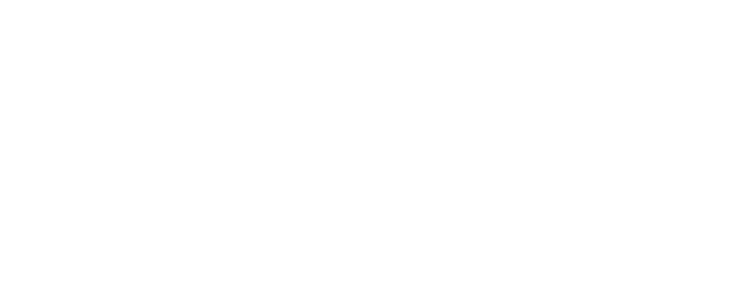
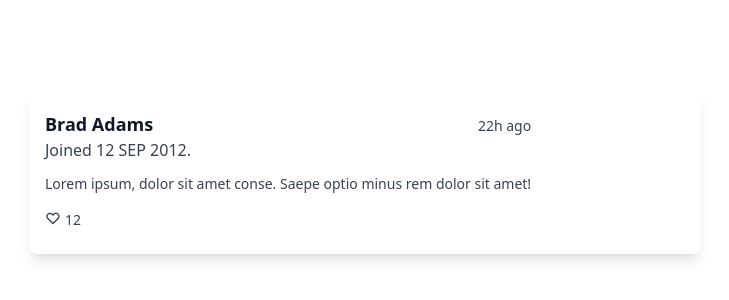
Before and after one commit to DerEns86/vue_social-network, a Vue app in the folder client/: page / in a window 1280 px wide. Before the commit this address had no page. Shown: the part 166-466 px from the top of the page, without its empty margins (275-1004 px from the left). Built offline with nearby package versions, Linux system fonts and the light colour scheme; the HTML template or start-up script is replaced by a standard one.

Commit message:
implement FeedView and SinglePost components with LikeButton integration

```diff
--- a/client/src/App.vue
+++ b/client/src/App.vue
@@ -1,9 +1,11 @@
-<script setup lang="ts">
+<script setup>
 import { RouterLink, RouterView } from 'vue-router'
 </script>
 
 <template>
-  <RouterView />
+  <section>
+    <RouterView />
+  </section>
 </template>
 
 <style scoped></style>
--- a/client/src/components/LikeButton.vue
+++ b/client/src/components/LikeButton.vue
@@ -1,5 +1,17 @@
 <script setup></script>
 
-<template></template>
+<template>
+  <div class="flex text-gray-700 text-sm mr-3">
+    <svg fill="none" viewBox="0 0 24 24" class="w-4 h-4 mr-1" stroke="currentColor">
+      <path
+        stroke-linecap="round"
+        stroke-linejoin="round"
+        stroke-width="2"
+        d="M4.318 6.318a4.5 4.5 0 000 6.364L12 20.364l7.682-7.682a4.5 4.5 0 00-6.364-6.364L12 7.636l-1.318-1.318a4.5 4.5 0 00-6.364 0z"
+      />
+    </svg>
+    <span>12</span>
+  </div>
+</template>
 
 <style scoped></style>
--- a/client/src/components/SinglePost.vue
+++ b/client/src/components/SinglePost.vue
@@ -1,5 +1,30 @@
-<script setup></script>
+<script setup>
+import LikeButton from '@/components/LikeButton.vue'
+</script>
 
-<template></template>
+<template>
+  <section>
+    <!-- component -->
+    <!-- post card -->
+    <div class="flex bg-white shadow-lg rounded-lg mx-4 md:mx-auto my-56 max-w-md md:max-w-2xl">
+      <!--horizantil margin is just for display-->
+      <div class="flex items-start px-4 py-6">
+        <div class="">
+          <div class="flex items-center justify-between">
+            <h2 class="text-lg font-semibold text-gray-900 -mt-1">Brad Adams</h2>
+            <small class="text-sm text-gray-700">22h ago</small>
+          </div>
+          <p class="text-gray-700">Joined 12 SEP 2012.</p>
+          <p class="mt-3 text-gray-700 text-sm">
+            Lorem ipsum, dolor sit amet conse. Saepe optio minus rem dolor sit amet!
+          </p>
+          <div class="mt-4 flex items-center">
+            <LikeButton />
+          </div>
+        </div>
+      </div>
+    </div>
+  </section>
+</template>
 
 <style scoped></style>
--- a/client/src/router/index.ts
+++ b/client/src/router/index.ts
@@ -1,13 +1,14 @@
+import FeedView from '@/views/FeedView.vue'
 import { createRouter, createWebHistory } from 'vue-router'
 
 const router = createRouter({
   history: createWebHistory(import.meta.env.BASE_URL),
   routes: [
-    // {
-    //   path: '/',
-    //   name: 'home',
-    //   component: HomeView,
-    // },
+    {
+      path: '/',
+      name: 'home',
+      component: FeedView,
+    },
     // {
     //   path: '/about',
     //   name: 'about',
--- a/client/src/views/FeedView.vue
+++ b/client/src/views/FeedView.vue
@@ -1,5 +1,9 @@
-<script setup></script>
+<script setup>
+import SinglePost from '@/components/SinglePost.vue'
+</script>
 
-<template></template>
+<template>
+  <SinglePost />
+</template>
 
 <style scoped></style>
```
